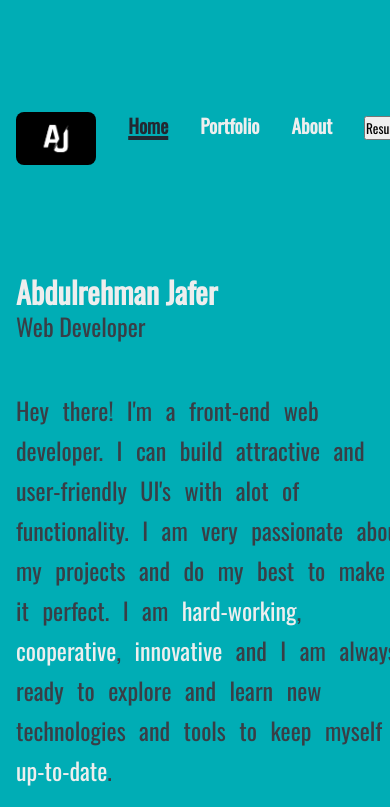
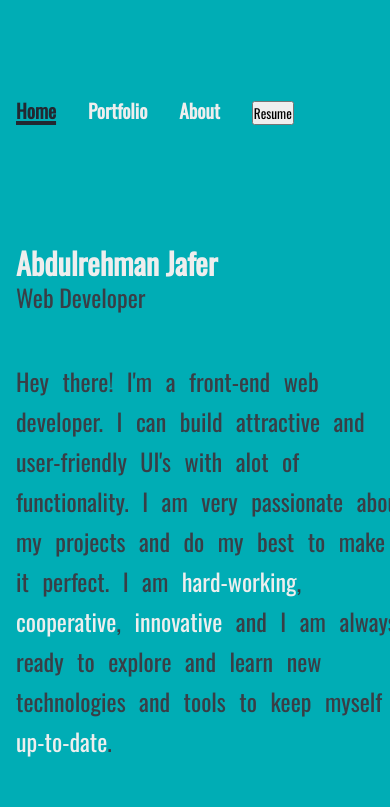
Before and after one commit to Abdulrehman-Jafer/My-Portfolio, a React (Vite) app: page / in a window 390 px wide. Shown: the top 807 px of the page. Built offline with nearby package versions, Linux system fonts and the light colour scheme.

Commit message:
adjusted nav

```diff
--- a/src/Components/Navbar.tsx
+++ b/src/Components/Navbar.tsx
@@ -7,7 +7,7 @@ const Navbar = () => {
     const currentPath = useLocation()
     return (
         <main className="flex justify-between items-center my-[5rem] max-w-[1200px] mx-auto">
-            <section className="w-[80px] hover:scale-[1.001] border-slate-400 border rounded-[0.5rem] translateY transition-transform">
+            <section className="w-[80px] hover:scale-[1.001] border-slate-400 border rounded-[0.5rem] translateY transition-transform hidden sm:block">
                 <Link to={"/"}><img src={navLogo} alt="navLogo" className={"rounded-[0.5rem] w-[100%] min-w-[40px]"} /></Link>
             </section>
             <section className="flex gap-[2rem] font-semibold text-slate-300 text-[1.2rem]">
```
